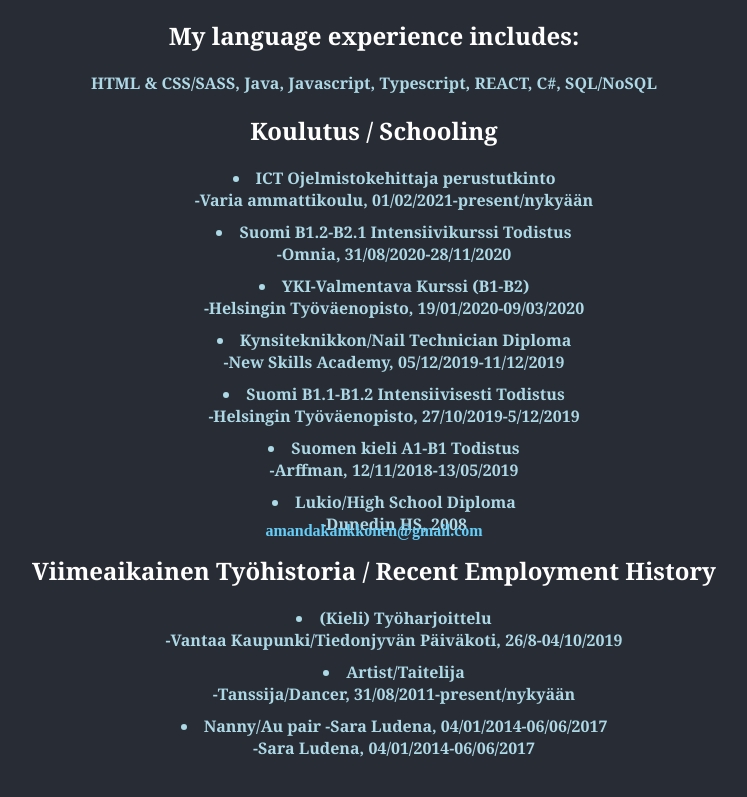
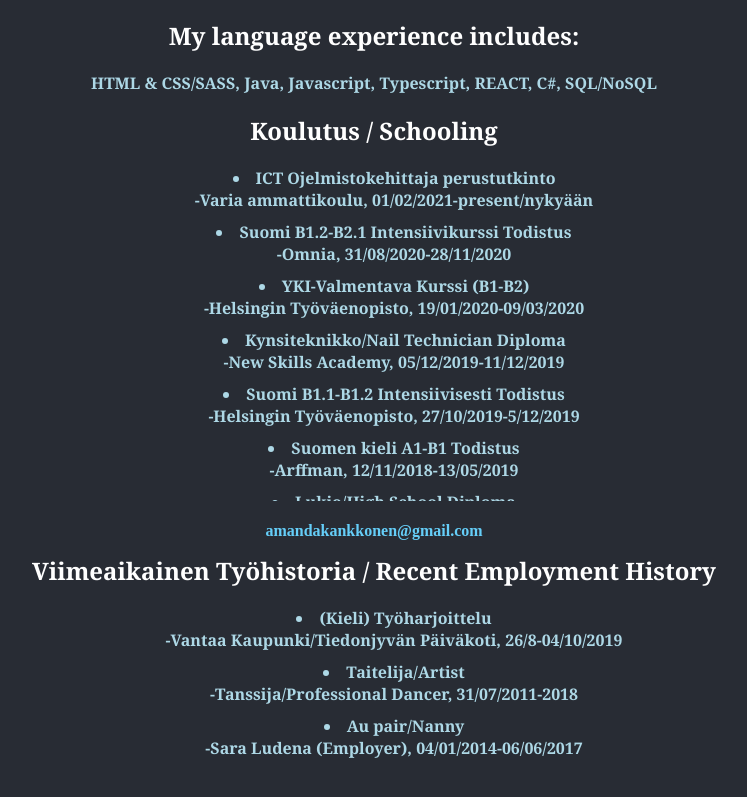
Before and after one commit to AmandaKankkonen/AmandaKankkonen.github.io, a React (Create React App) app: page /#/cv in a window 1280 px wide. Shown: the part 239-1036 px from the top of the page, without its empty margins (266-1013 px from the left). Built offline with nearby package versions, Linux system fonts and the light colour scheme.

Commit message:
CV updates

```diff
--- a/src/components/cv/cv.module.scss
+++ b/src/components/cv/cv.module.scss
@@ -3,7 +3,6 @@ $myTextAlign: center;
 $myFontWeight: bold;
 
 .container {
-    // background-color: #282c34;
     text-align: $myTextAlign
 }
 
@@ -16,14 +15,3 @@ $myFontWeight: bold;
   list-style-position: inside;
   margin: 10px 0;
 }
-
-.container ul li .date {
-  color: #add8e6;
-  font-family: $myFont;
-  text-align: $myTextAlign;
-  font-weight: $myFontWeight;
-  font-size: 15;
-  list-style-position: inside;
-  margin: 10px 0;
-
-}
--- a/src/components/cv/cv.tsx
+++ b/src/components/cv/cv.tsx
@@ -17,7 +17,7 @@ const CV: React.FC<CVProps> = () => {
             return (
               <li key={x.key}>
                 {x.text}<br/>
-                <div className='date'>{x.date}</div>
+                {x.date}
               </li>
             )
           })
@@ -31,7 +31,7 @@ const CV: React.FC<CVProps> = () => {
             return (
               <li key={x.key}>
                 {x.text}<br/>
-                <div className='date'>{x.date}</div>
+                {x.date}
               </li>
             )
           })
--- a/src/components/cv/kouludata.ts
+++ b/src/components/cv/kouludata.ts
@@ -22,7 +22,7 @@ export const kouludata: IKouludata[] = [
     },
     {
         key: 4,
-        text: 'Kynsiteknikkon/Nail Technician Diploma',
+        text: 'Kynsiteknikko/Nail Technician Diploma',
         date: '-New Skills Academy, 05/12/2019-11/12/2019'
     },
     {
--- a/src/components/cv/workdata.ts
+++ b/src/components/cv/workdata.ts
@@ -12,12 +12,12 @@ export const workdata: IWorkdata[] = [
     },
     {
         key: 2,
-        text: 'Artist/Taitelija',
-        date: '-Tanssija/Dancer, 31/08/2011-present/nykyään'
+        text: 'Taitelija/Artist',
+        date: '-Tanssija/Professional Dancer, 31/07/2011-2018'
     },
     {
         key: 3,
-        text: 'Nanny/Au pair -Sara Ludena, 04/01/2014-06/06/2017',
-        date: '-Sara Ludena, 04/01/2014-06/06/2017'
+        text: 'Au pair/Nanny',
+        date: '-Sara Ludena (Employer), 04/01/2014-06/06/2017'
     }
 ];
--- a/src/components/footer/footer.module.scss
+++ b/src/components/footer/footer.module.scss
@@ -1,4 +1,5 @@
 .container {
+    background-color: #282c34;
     display: flex;
     align-items: center;
     justify-content: center;
```
